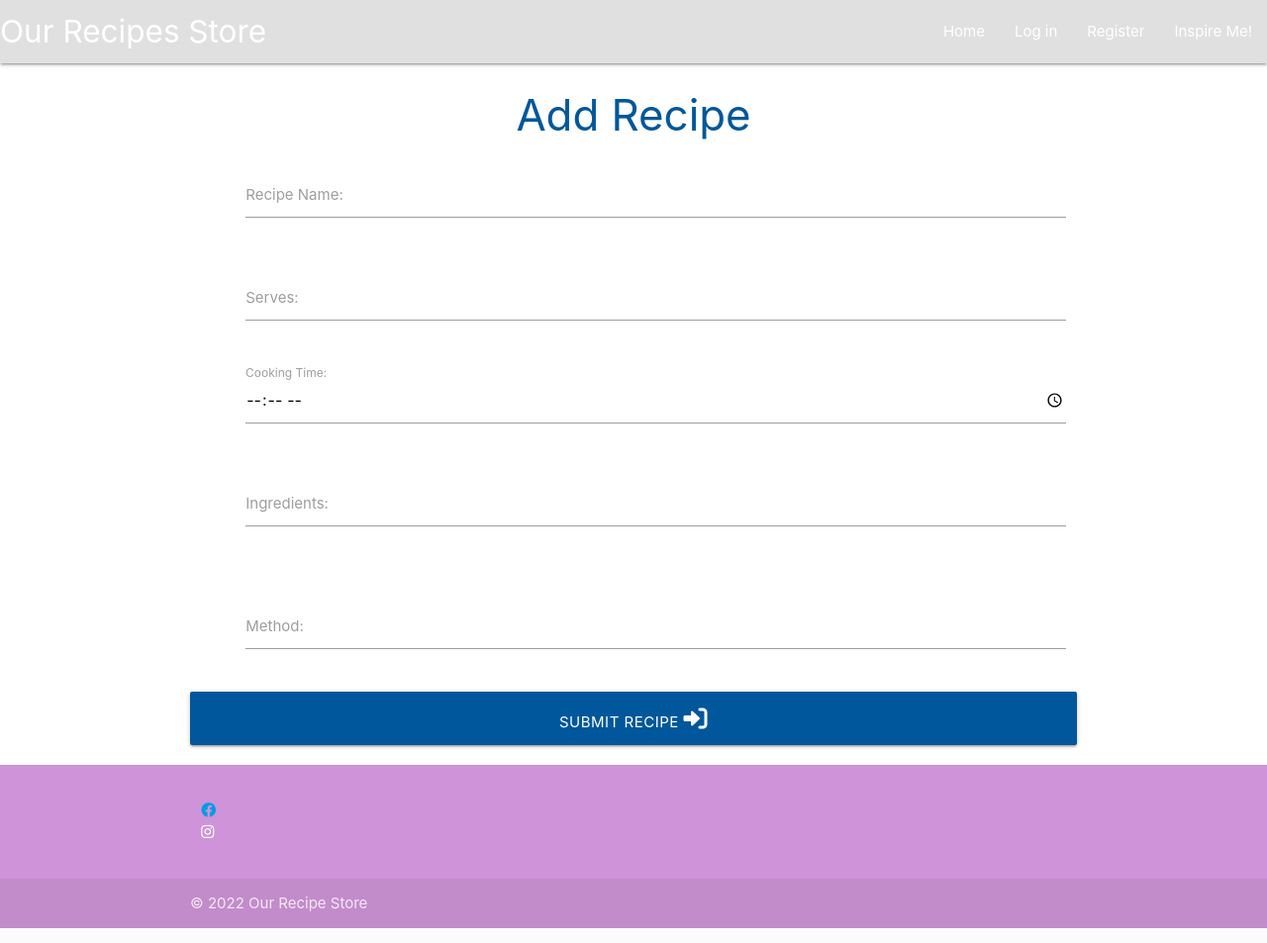
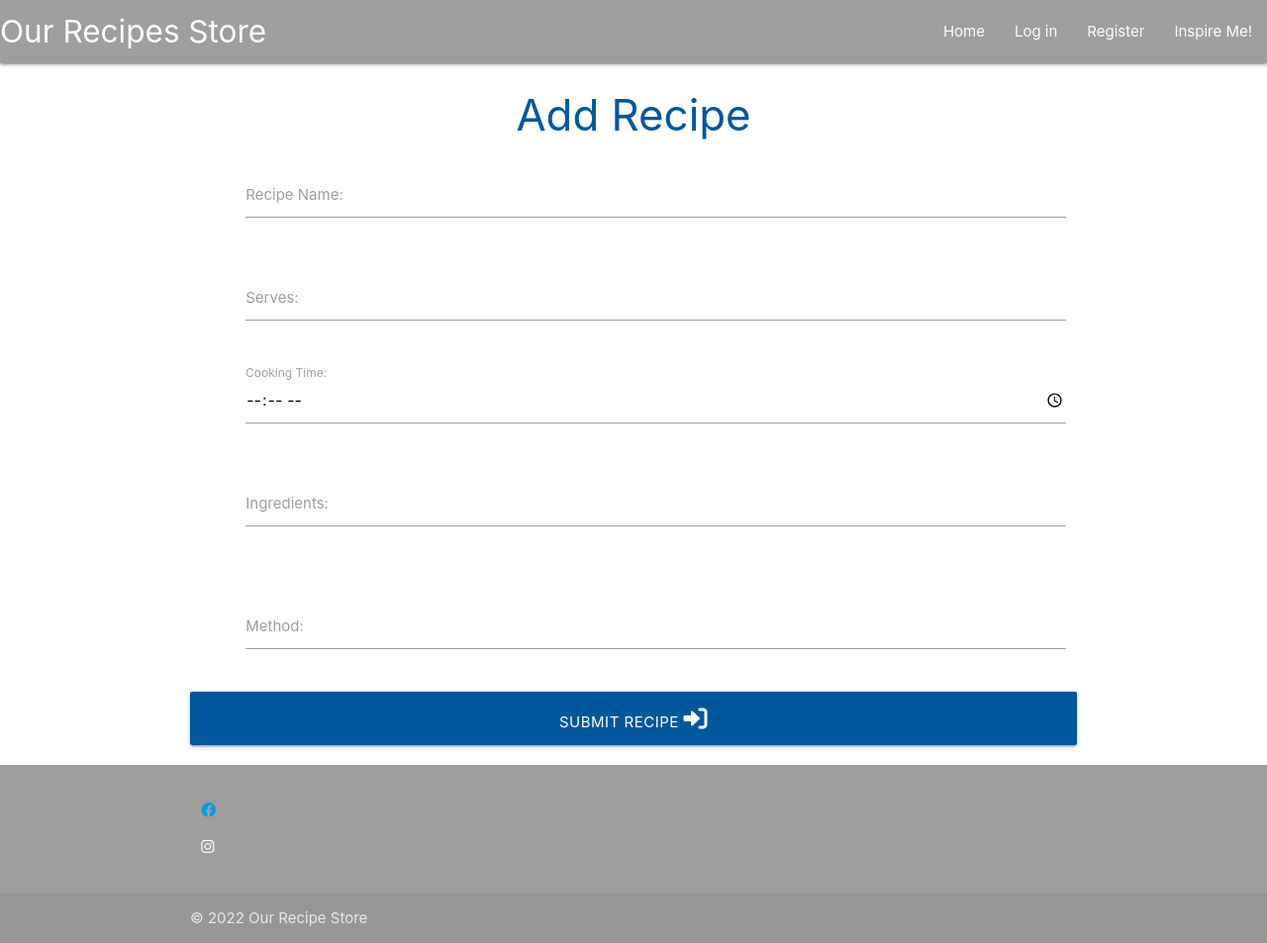
Before and after one commit to RhiH/recipe_store, a Flask app: page /add_recipe in a window 1280 px wide. Shown: the whole page at 99% size. Run offline with Flask 2, Linux system fonts and the light colour scheme; some libraries are stand-ins or nearby versions.

Commit message:
style changes to nav and footer

```diff
--- a/templates/base.html
+++ b/templates/base.html
@@ -16,7 +16,7 @@
 <body>
     <header>
         <!--top navbar-->
-        <nav class="#e0e0e0 grey lighten-2">
+        <nav class="#9e9e9e grey">
             <div class="nav-wrapper">
               <a href="{{ url_for('get_recipes') }}" class="brand-logo">Our Recipes Store</a>
               <a href="#" data-target="mobile-demo" class="sidenav-trigger"><i class="fas fa-bars"></i></a>
@@ -68,14 +68,12 @@
         {% endblock %}
     </main>
 
-    <footer class="page-footer purple lighten-3">
+    <footer class="page-footer #9e9e9e grey">
         <div class="container">
           <div class="row">
-            <div class="col l4 s12">
-              <ul>
-                <li><a href="https:facebook.com"><i class="fa-brands fa-facebook"></i></li>
-                <li><a href="https:instagram.com"></a><i class="fa-brands fa-instagram"></i></li>
-              </ul>
+            <div class="col s12 m4">
+                <p><a href="https:facebook.com"><i class="fa-brands fa-facebook"></i></p>
+                <p><a href="https:instagram.com"></a><i class="fa-brands fa-instagram"></i></p>
             </div>
           </div>
         </div>
```
